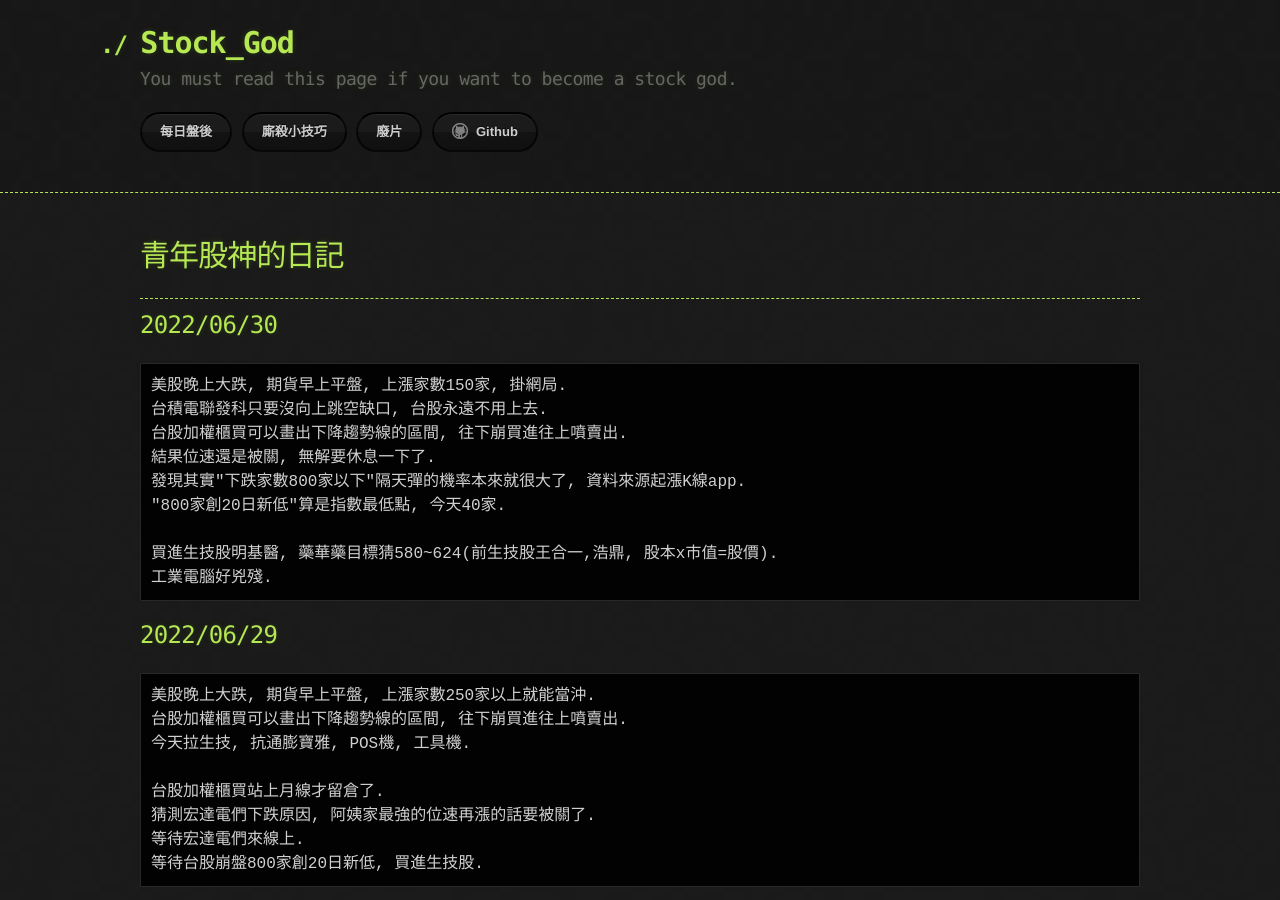
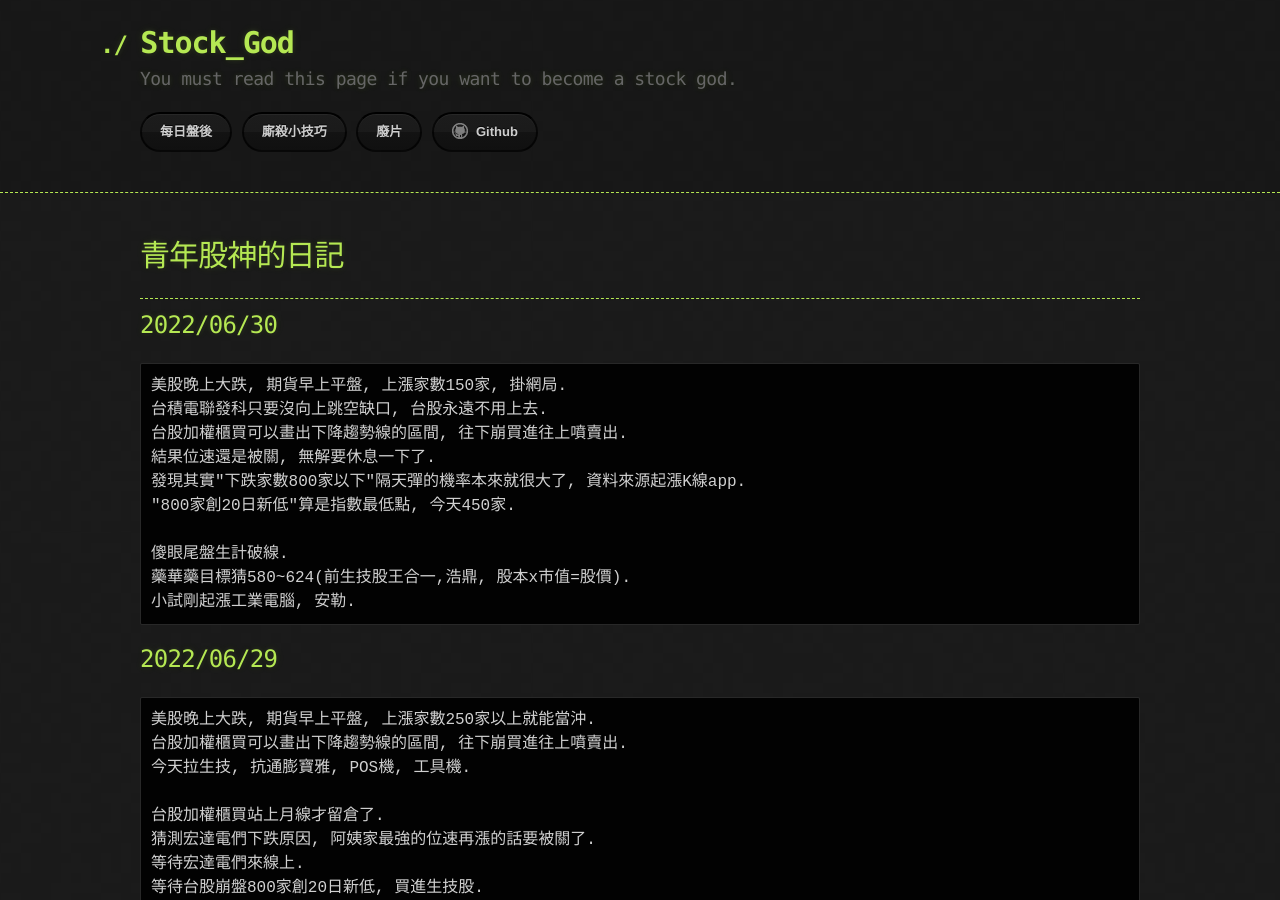
Before and after one commit to lepg5487/Stock_God, a Jekyll site: the page built from index.md, in a window 1280 px wide and 900 px high. Built offline with Jekyll 4.4.1, drawn with Linux system fonts in a browser that asks for light colours; our own code applies the rules of GitHub Pages for plain Markdown files.

Commit message:
Update index.md

````diff
--- a/index.md
+++ b/index.md
@@ -13,10 +13,11 @@ layout: testlayouts
 台股加權櫃買可以畫出下降趨勢線的區間, 往下崩買進往上噴賣出.
 結果位速還是被關, 無解要休息一下了.
 發現其實"下跌家數800家以下"隔天彈的機率本來就很大了, 資料來源起漲K線app.
-"800家創20日新低"算是指數最低點, 今天40家.
-
-買進生技股明基醫, 藥華藥目標猜580~624(前生技股王合一,浩鼎, 股本x市值=股價).
-工業電腦好兇殘.
+"800家創20日新低"算是指數最低點, 今天450家.
+
+傻眼尾盤生計破線.
+藥華藥目標猜580~624(前生技股王合一,浩鼎, 股本x市值=股價).
+小試剛起漲工業電腦, 安勒.
 ```
 
 ## 2022/06/29
````
